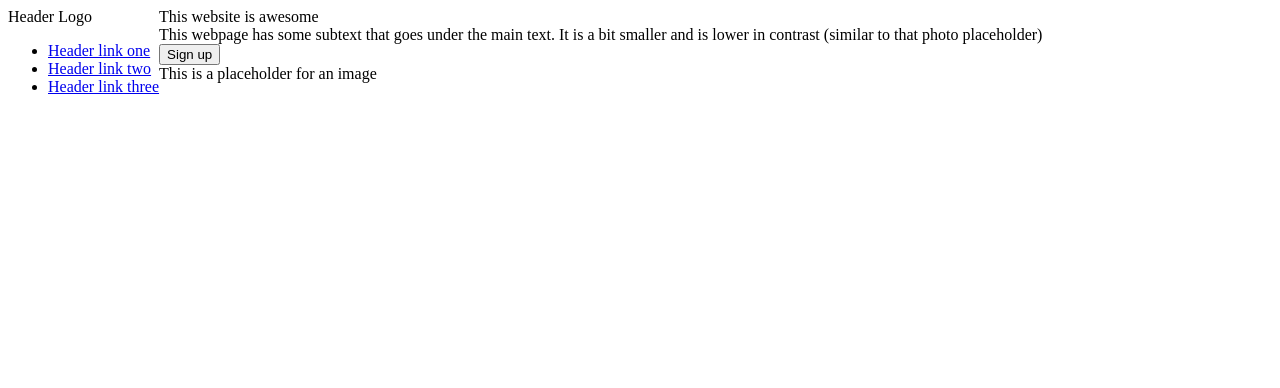
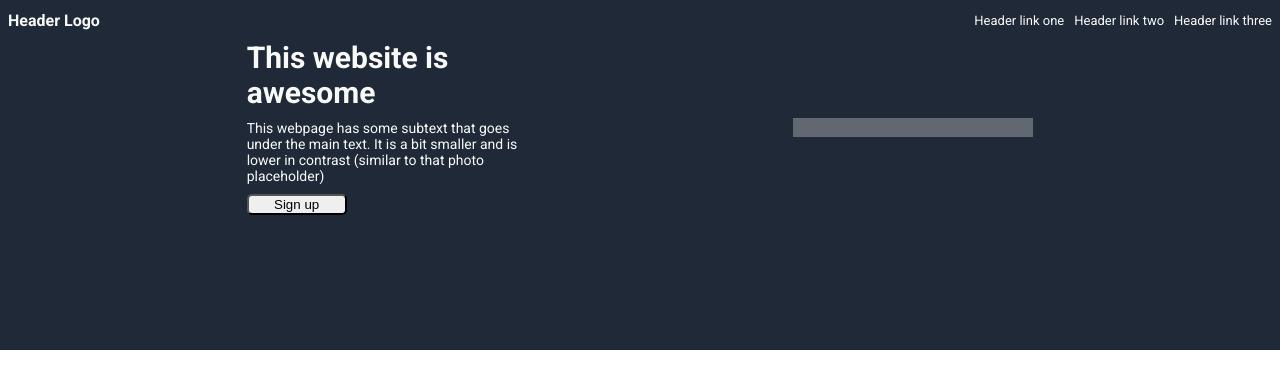
Before and after one commit to DanyonStitt/First-landing-page, a plain HTML site: page index.html in a window 1280 px wide. Drawn offline with Linux system fonts and the light colour scheme.

Commit message:
Added top conent styling

```diff
--- a/style.css
+++ b/style.css
@@ -1,3 +1,80 @@
+@import url('https://fonts.googleapis.com/css2?family=Roboto:wght@400;700&display=swap');
+
+body {
+    font-family: Roboto, serif;
+    margin: 0px;
+    display: flex;
+    flex-direction: column;
+}
+
+ul {
+    list-style: none;
+    display: flex;
+    gap: 10px;
+    padding: 0px;
+    margin: 0px;
+    font-weight: 100;
+    font-size: small;
+}
+
+a {
+    text-decoration: none;
+    color: #F9FAF8;
+}
+
 .block-one {
     display: flex;
+    background-color: #1F2937;
+    flex-direction: column;
+    height: 350px;
 }
+
+.header {
+    color: #F9FAF8;
+    display: flex;
+    justify-content: space-between;
+    min-height: 40px;
+    align-items: center;
+    padding-left: 8px;
+    padding-right: 8px;
+}
+
+.logo {
+    font-weight: 900;
+}
+
+.top-content {
+    display: flex;
+    background-color: #1F2937;
+    color: #F9FAF8;
+    align-items: center;
+    font-size: medium;
+    justify-content: space-evenly;
+}
+
+.left {
+    display: flex;
+    flex-direction: column;
+    width: 300px;
+    gap: 10px;
+}
+
+.main-text {
+    font-size: 30px;
+    font-weight: 900;
+}
+
+.subtext {
+    font-size: 14px;
+}
+
+button {
+    width: 100px;
+    border-radius: 5px;
+}
+
+.right {
+    margin-top: 20;
+    background-color: #F9FAF8;
+    opacity: 0.3;
+}
```
